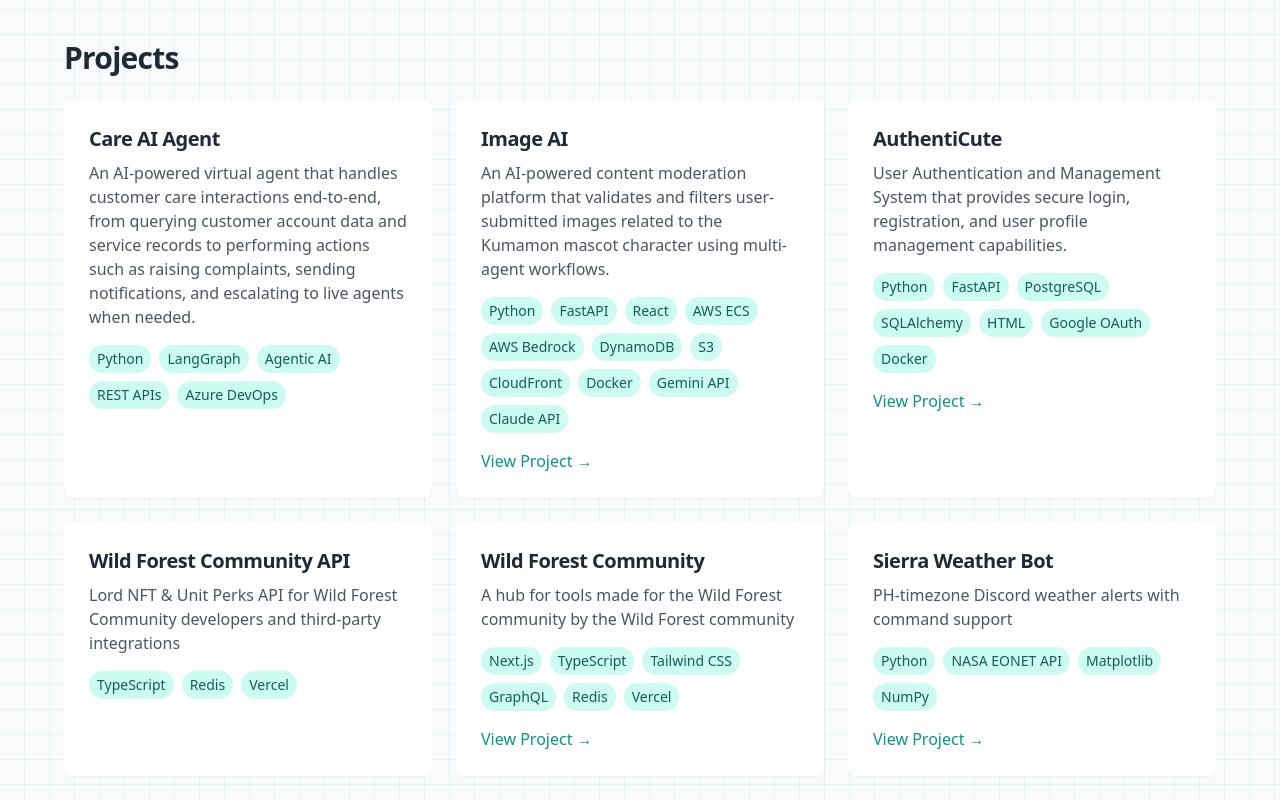
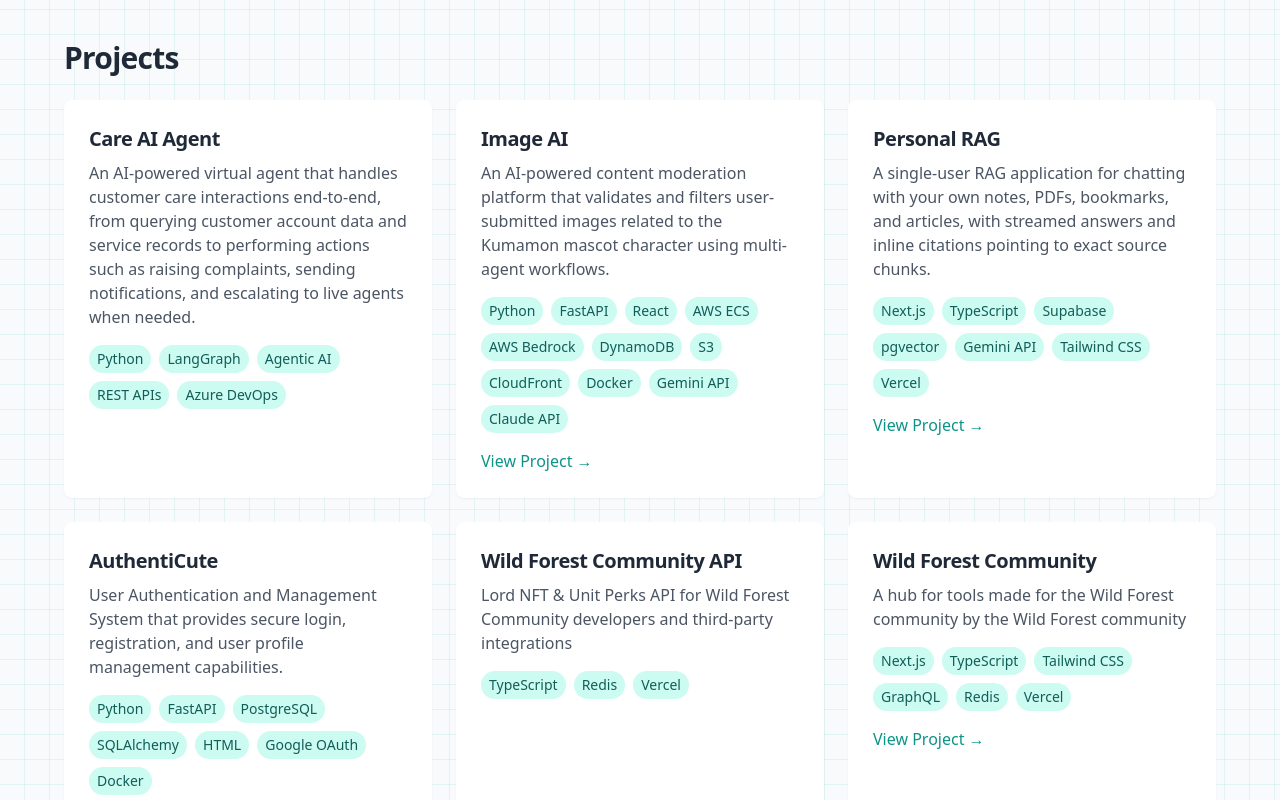
Before and after one commit to nocturnal629/portfolio, a Next.js app: page / in a window 1280 px wide. Shown: the part 840-1640 px from the top of the page. Built offline with nearby package versions, Linux system fonts and the light colour scheme.

Commit message:
Add Personal RAG project to portfolio.
Feature the personal-RAG repository with its stack and link to the GitHub repo.

Co-authored-by: Cursor <cursoragent@cursor.com>

```diff
--- a/src/data/projects.ts
+++ b/src/data/projects.ts
@@ -11,6 +11,12 @@ export const projects: Project[] = [
     description: "An AI-powered content moderation platform that validates and filters user-submitted images related to the Kumamon mascot character using multi-agent workflows.",
     tech: ["Python", "FastAPI", "React", "AWS ECS", "AWS Bedrock", "DynamoDB", "S3", "CloudFront", "Docker", "Gemini API", "Claude API"],
     link: "http://kumamon-alb-1722743874.ap-northeast-1.elb.amazonaws.com/"
+  },
+  {
+    title: "Personal RAG",
+    description: "A single-user RAG application for chatting with your own notes, PDFs, bookmarks, and articles, with streamed answers and inline citations pointing to exact source chunks.",
+    tech: ["Next.js", "TypeScript", "Supabase", "pgvector", "Gemini API", "Tailwind CSS", "Vercel"],
+    link: "https://github.com/nocturnal625/personal-RAG"
   },
   {
     title: "AuthentiCute",
```
